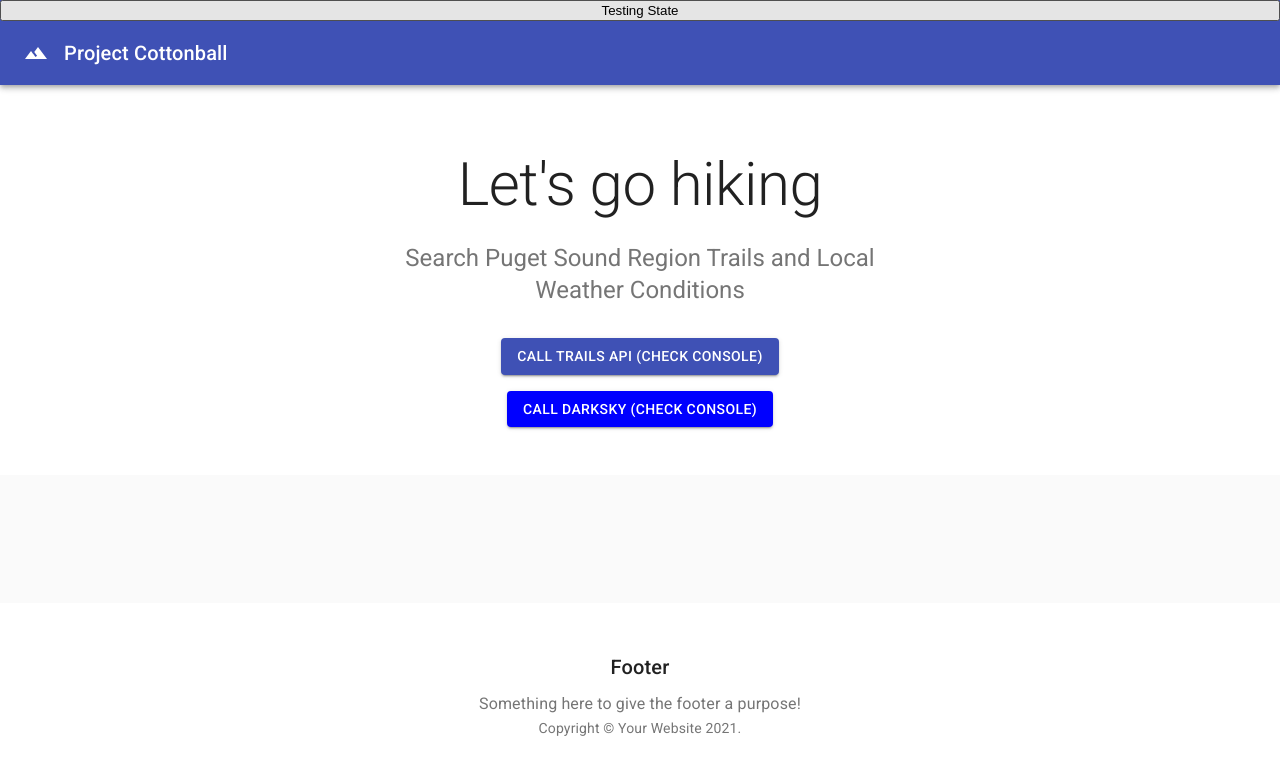
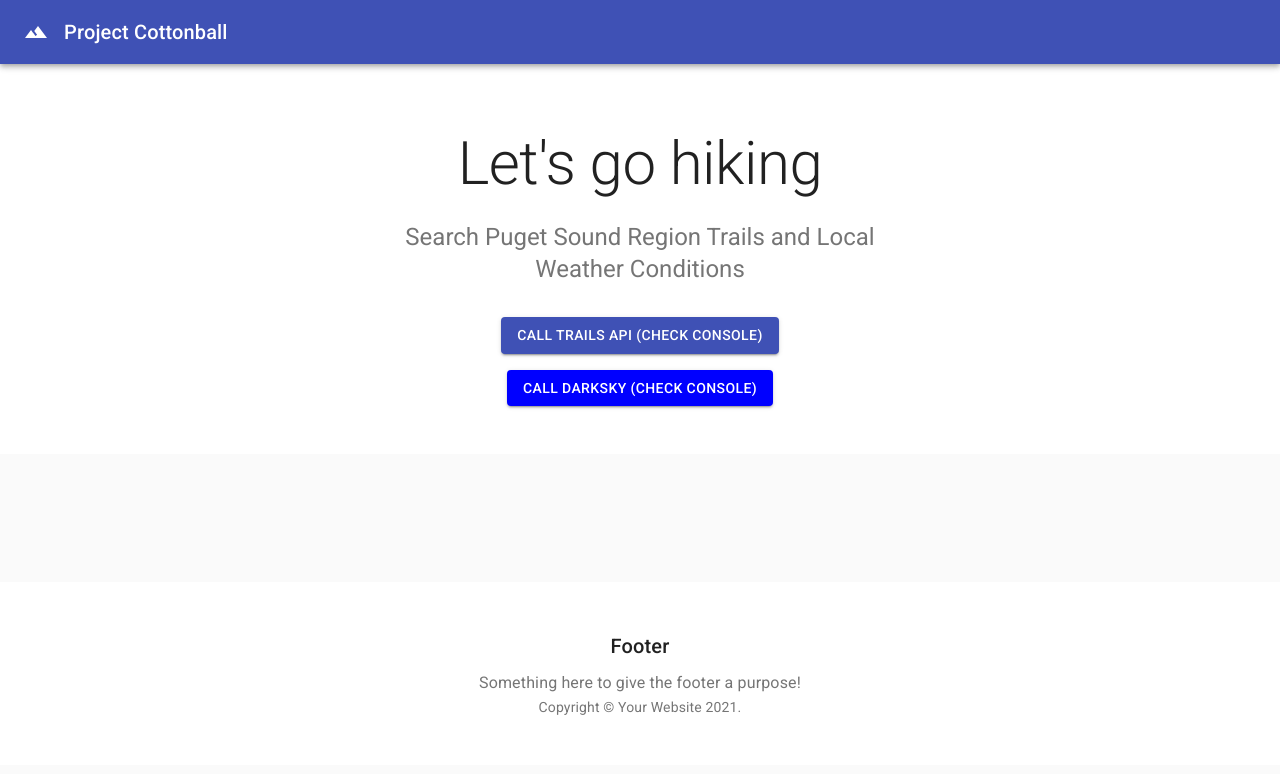
Before and after one commit to JMantis0/project_cottonball, a React (Create React App) app in the folder client/: page /searchTrails in a window 1280 px wide. Shown: the top 774 px of the page. Built offline with nearby package versions, Linux system fonts and the light colour scheme.

Commit message:
Removed dev testing button

```diff
--- a/client/src/pages/SearchTrails.js
+++ b/client/src/pages/SearchTrails.js
@@ -71,14 +71,6 @@ export default function Album({ setTDState, setWDState, TDState, WDState }) {
     <React.Fragment>
       <CssBaseline />
       <AppBar position="relative">
-        <button
-          onClick={() => {
-            console.log(TDState);
-            console.log(WDState);
-          }}
-        >
-          Testing State
-        </button>
         <Toolbar>
           <FilterHdrIcon className={classes.icon} />
           <Typography variant="h6" color="inherit" noWrap>
```
